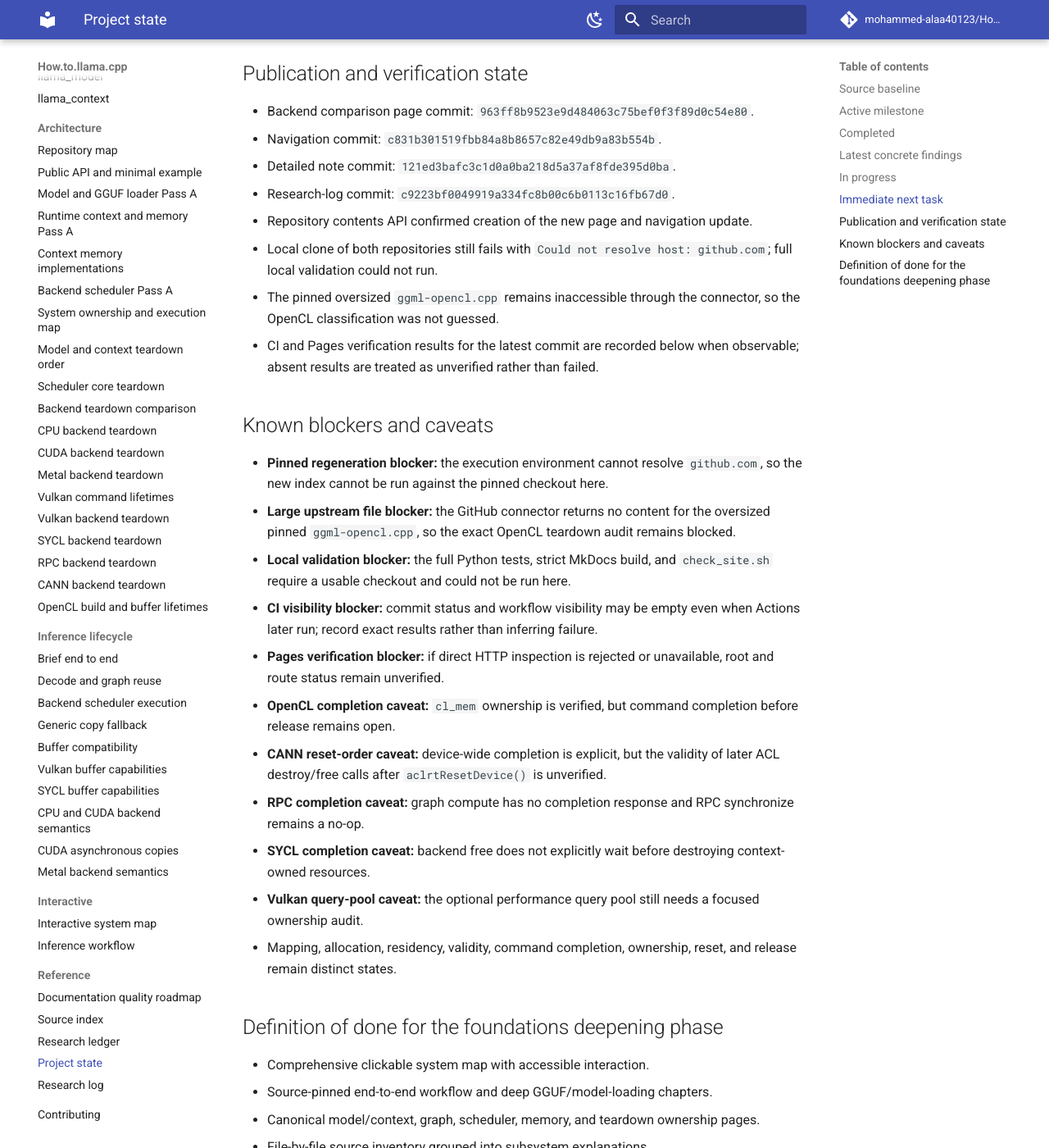
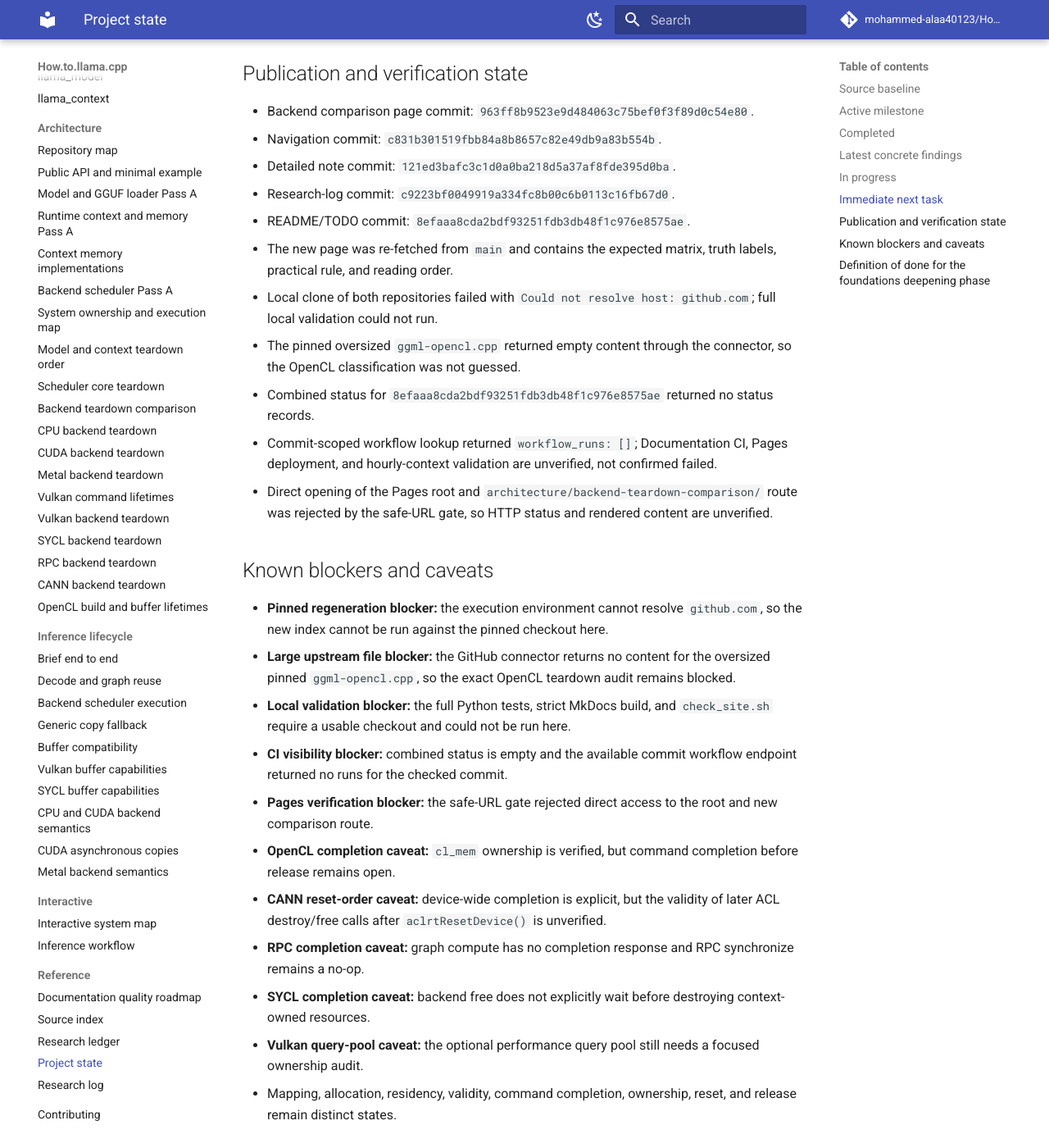
Before and after one commit to mohammed-alaa40123/How.to.llama.cpp, an MkDocs documentation site: the page built from docs/reference/project-state.md, in a window 1280 px wide and 1400 px high, scrolled down 2545 px. Shown: the whole window at 82% size. Built offline with MkDocs 1.6.1 and Material for MkDocs 9.7.7, drawn with Linux system fonts in a browser that asks for light colours; comment, search, counter and statistics services are not loaded.

Commit message:
docs: record CI and Pages verification blockers

```diff
--- a/docs/reference/project-state.md
+++ b/docs/reference/project-state.md
@@ -73,18 +73,21 @@ Then audit optional CPU extra-buffer deleters independently.
 - Navigation commit: `c831b301519fbb84a8b8657c82e49db9a83b554b`.
 - Detailed note commit: `121ed3bafc3c1d0a0ba218d5a37af8fde395d0ba`.
 - Research-log commit: `c9223bf0049919a334fc8b00c6b0113c16fb67d0`.
-- Repository contents API confirmed creation of the new page and navigation update.
-- Local clone of both repositories still fails with `Could not resolve host: github.com`; full local validation could not run.
-- The pinned oversized `ggml-opencl.cpp` remains inaccessible through the connector, so the OpenCL classification was not guessed.
-- CI and Pages verification results for the latest commit are recorded below when observable; absent results are treated as unverified rather than failed.
+- README/TODO commit: `8efaaa8cda2bdf93251fdb3db48f1c976e8575ae`.
+- The new page was re-fetched from `main` and contains the expected matrix, truth labels, practical rule, and reading order.
+- Local clone of both repositories failed with `Could not resolve host: github.com`; full local validation could not run.
+- The pinned oversized `ggml-opencl.cpp` returned empty content through the connector, so the OpenCL classification was not guessed.
+- Combined status for `8efaaa8cda2bdf93251fdb3db48f1c976e8575ae` returned no status records.
+- Commit-scoped workflow lookup returned `workflow_runs: []`; Documentation CI, Pages deployment, and hourly-context validation are unverified, not confirmed failed.
+- Direct opening of the Pages root and `architecture/backend-teardown-comparison/` route was rejected by the safe-URL gate, so HTTP status and rendered content are unverified.
 
 ## Known blockers and caveats
 
 - **Pinned regeneration blocker:** the execution environment cannot resolve `github.com`, so the new index cannot be run against the pinned checkout here.
 - **Large upstream file blocker:** the GitHub connector returns no content for the oversized pinned `ggml-opencl.cpp`, so the exact OpenCL teardown audit remains blocked.
 - **Local validation blocker:** the full Python tests, strict MkDocs build, and `check_site.sh` require a usable checkout and could not be run here.
-- **CI visibility blocker:** commit status and workflow visibility may be empty even when Actions later run; record exact results rather than inferring failure.
-- **Pages verification blocker:** if direct HTTP inspection is rejected or unavailable, root and route status remain unverified.
+- **CI visibility blocker:** combined status is empty and the available commit workflow endpoint returned no runs for the checked commit.
+- **Pages verification blocker:** the safe-URL gate rejected direct access to the root and new comparison route.
 - **OpenCL completion caveat:** `cl_mem` ownership is verified, but command completion before release remains open.
 - **CANN reset-order caveat:** device-wide completion is explicit, but the validity of later ACL destroy/free calls after `aclrtResetDevice()` is unverified.
 - **RPC completion caveat:** graph compute has no completion response and RPC synchronize remains a no-op.
```
